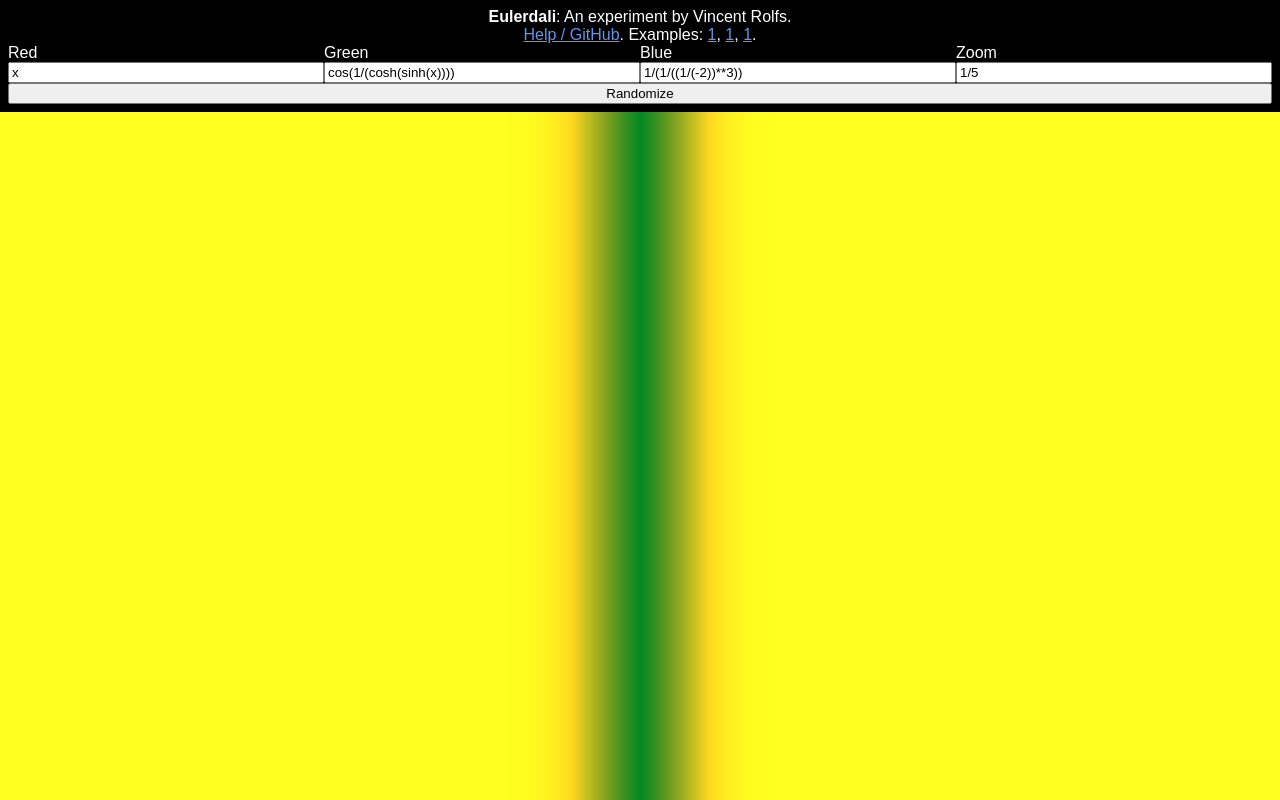
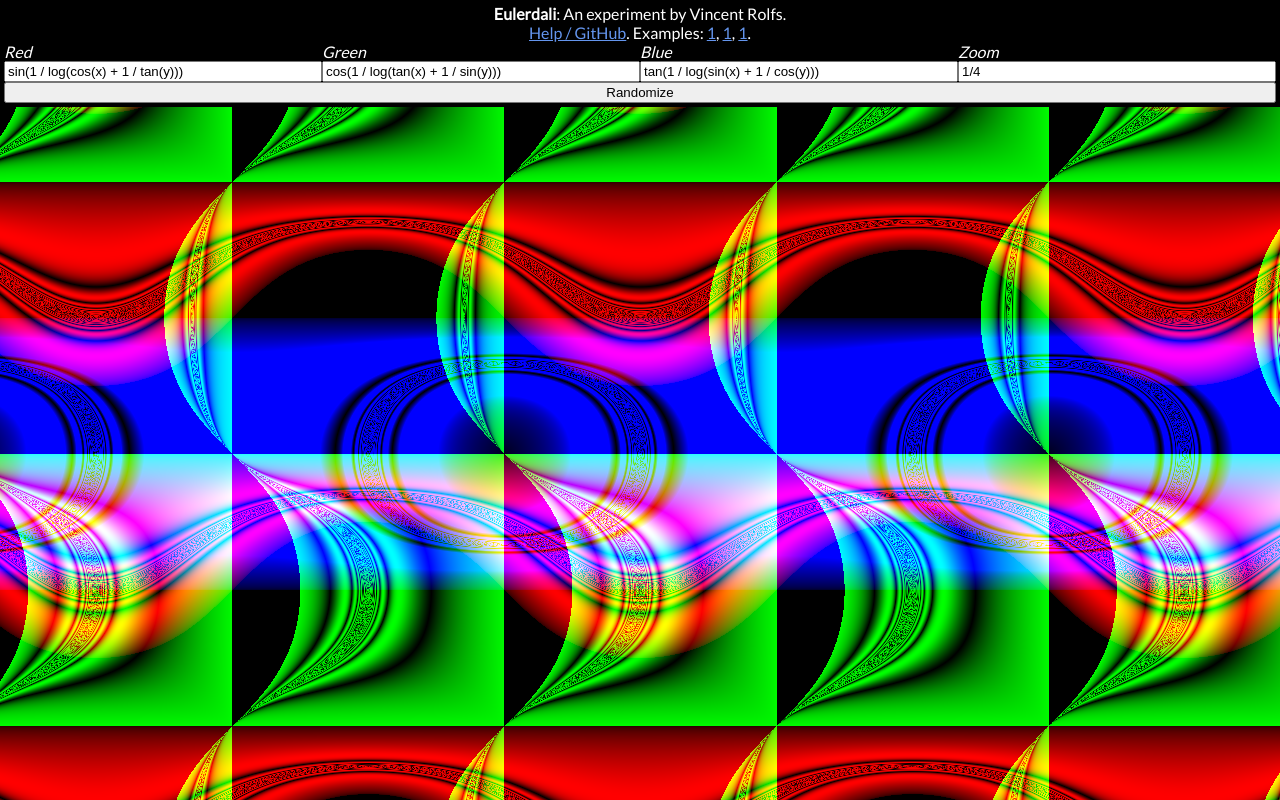
Before and after one commit to vincentrolfs/eulerdali, a website: page index.html in a window 1280 px wide. Drawn offline with Linux system fonts and the light colour scheme.

Commit message:
Add better font

```diff
--- a/index.html
+++ b/index.html
@@ -3,6 +3,8 @@
 <head>
     <meta charset="UTF-8"/>
     <meta name="viewport" content="width=device-width, initial-scale=1.0"/>
+    <link rel="preconnect" href="https://fonts.gstatic.com"/>
+    <link href="https://fonts.googleapis.com/css2?family=Lato:wght@400&display=swap" rel="stylesheet"/>
     <link rel="stylesheet" href="main.css"/>
     <title>Paint</title>
 </head>
--- a/main.css
+++ b/main.css
@@ -11,7 +11,8 @@ body {
 
     color: white;
     background: black;
-    font-family: sans-serif;
+    font-family: Lato, sans-serif;
+    font-size: 12pt;
 }
 
 a {
@@ -23,7 +24,7 @@ a:hover {
 }
 
 #toolbar {
-    padding: 8px;
+    padding: 4px;
 }
 
 #toolbar #toolbar-caption {
@@ -45,6 +46,10 @@ a:hover {
     width: 25%;
 }
 
+#toolbar .input-wrapper label {
+    font-style: italic;
+}
+
 #toolbar .button-wrapper {
     display: flex;
     justify-content: center;
--- a/src/Canvas.ts
+++ b/src/Canvas.ts
@@ -10,6 +10,9 @@ export class Canvas {
     this.element.width = document.body.clientWidth;
 
     const toolbarHeight = document.getElementById(TOOLBAR_ID)!.clientHeight;
+    console.log(toolbarHeight);
+    console.log(document.body.clientHeight - toolbarHeight);
+    console.log(document.body.clientHeight);
     this.element.height = document.body.clientHeight - toolbarHeight;
 
     this.ctx = this.element.getContext("2d")!;
--- a/src/Parser.ts
+++ b/src/Parser.ts
@@ -1,7 +1,7 @@
 import { Painter } from "./Painter";
 import { ColorFunc, PaintInputNames, PaintInputs, ZoomFunc } from "./utilities";
 import { DEBOUNCE_TIMEOUT } from "./constants";
-import { examples } from "./examples";
+import { examples, initialExample } from "./examples";
 import { Randomizer } from "./Randomizer";
 
 const INPUT_ID_RED = "#input-red";
@@ -31,7 +31,7 @@ export class Parser {
   parse() {
     Parser.registerGlobalMath();
     this.setEventListeners();
-    this.setRandom();
+    this.setExample(initialExample);
   }
 
   private setEventListeners() {
--- a/src/examples.ts
+++ b/src/examples.ts
@@ -1,19 +1,19 @@
 import { PaintInputs } from "./utilities";
 
 export type Example = Record<keyof PaintInputs, string>;
-export const initialExample = 11;
+export const initialExample = 0;
 export const examples: Example[] = [
+  {
+    red: "sin(1 / log(cos(x) + 1 / tan(y)))",
+    green: "cos(1 / log(tan(x) + 1 / sin(y)))",
+    blue: "tan(1 / log(sin(x) + 1 / cos(y)))",
+    zoom: "1/4",
+  },
   {
     red: "x",
     green: "y",
     blue: "x+y",
     zoom: "1",
-  },
-  {
-    red: "sin(1 / log(cos(x) + 1 / tan(y)))",
-    green: "cos(1 / log(tan(x) + 1 / sin(y)))",
-    blue: "tan(1 / log(sin(x) + 1 / cos(y)))",
-    zoom: "1/4",
   },
   {
     red: "(x*y % 2)/2",
--- a/src/main.ts
+++ b/src/main.ts
@@ -18,4 +18,4 @@ class Main {
   }
 }
 
-new Main().run();
+window.onload = () => new Main().run();
```
Also changed, not shown: dist/main.js, 1 other file.
